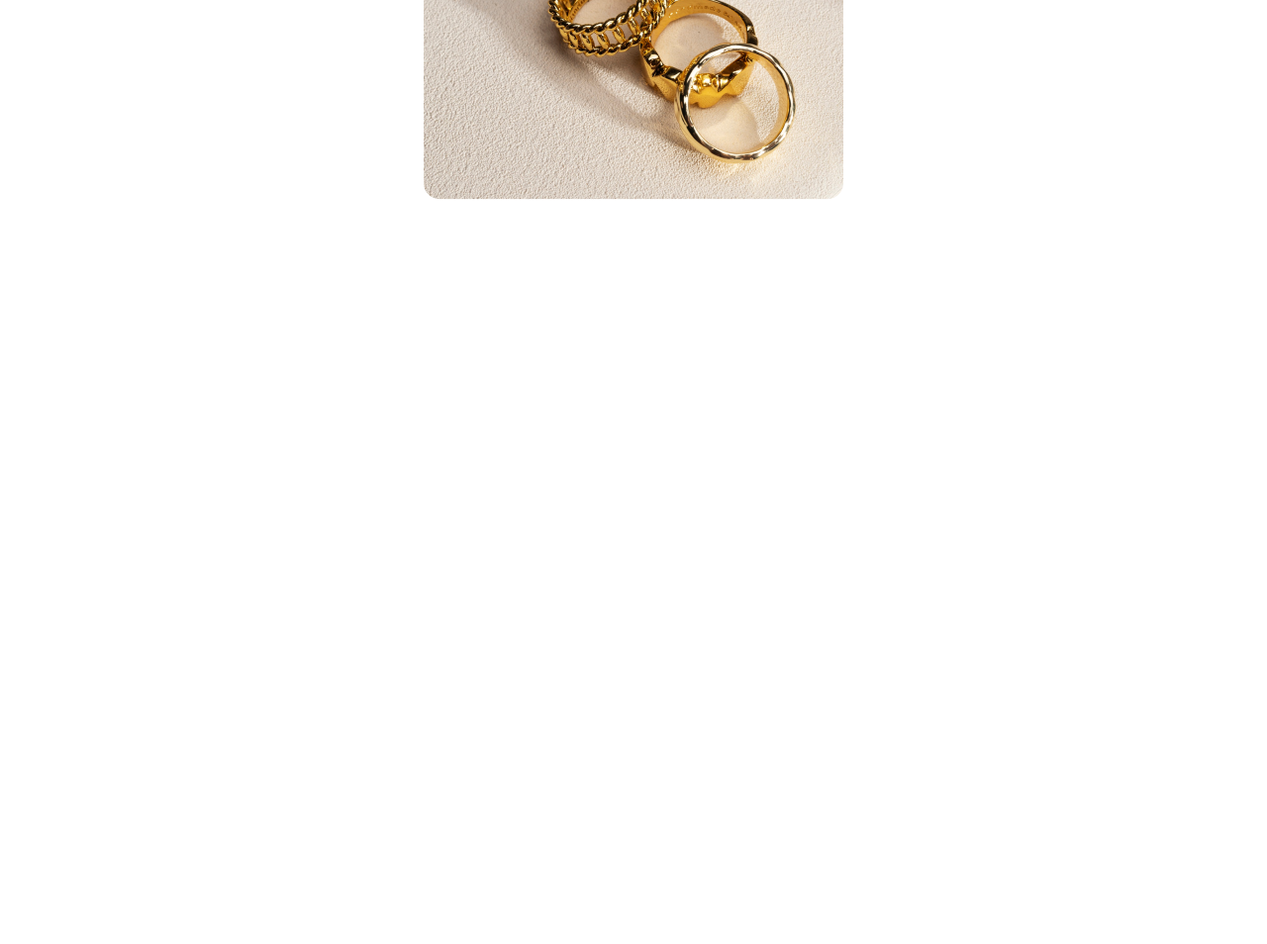
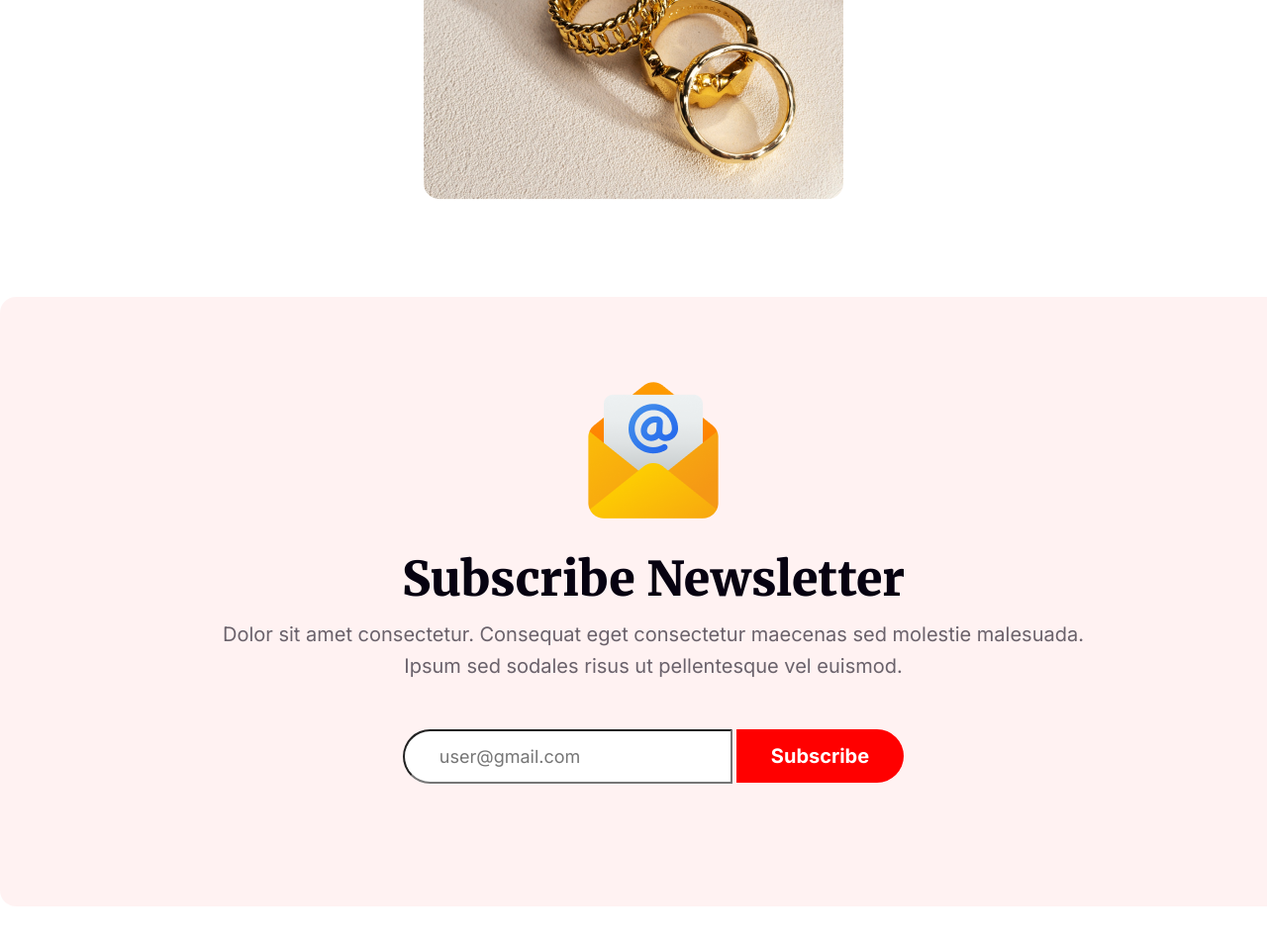
Before and after one commit to Tasnimul-Shakil/B9A1-New-Year-New-Mission, a plain HTML site: page index.html in a window 1280 px wide. Shown: the part 5761-6715 px from the top of the page at 99% size. Before the commit the page ends 6061 px from the top, so only its background shows below. Drawn offline with Linux system fonts and the light colour scheme.

Commit message:
Subscribe Newsletter

```diff
--- a/index.html
+++ b/index.html
@@ -106,6 +106,17 @@
             </div>
           </div>
         </section>
+        <section class="newsletter">
+              <div class="newsletter-view">
+                <img id="newsletter-image" src="./resources/Gmail.png" alt="">
+              </div>
+              <h1 class="newsletter-title">Subscribe Newsletter</h1>
+              <p class="newsletter-description">Dolor sit amet consectetur. Consequat eget consectetur maecenas sed molestie malesuada. Ipsum sed sodales risus ut pellentesque vel euismod. </p>
+              <div class="newsletter-subscription">
+                <input class="input-box" type="email" placeholder="user@gmail.com">
+                <button class="subscription-primary">Subscribe</button>
+          </section>
+              </div>
     </main>
     <footer></footer>
   </body>
--- a/styles/styles.css
+++ b/styles/styles.css
@@ -306,3 +306,72 @@
   font-weight: 400;
   line-height: 32px;
 }
+
+/* Newsletter */
+
+.newsletter {
+  margin: 60px auto;
+  align-items: center;
+  width: 1320px;
+  height: 616px;
+  flex-shrink: 0;
+  text-align: center;
+  border-radius: 16px;
+  background: rgba(255, 0, 0, 0.05);
+}
+.newsletter-view {
+  padding-top: 80px;
+  padding-bottom: 20px;
+}
+.newsletter-title {
+  color: #070211;
+  text-align: center;
+  font-family: Merriweather;
+  font-size: 48px;
+  font-style: normal;
+  font-weight: 900;
+  line-height: normal;
+  text-transform: capitalize;
+}
+.newsletter-description {
+  color: rgba(7, 2, 17, 0.6);
+  margin-top: 10px;
+  margin-bottom: 48px;
+  margin-left: 210px;
+  margin-right: 210px;
+  text-align: center;
+  font-family: Inter;
+  font-size: 20px;
+  font-style: normal;
+  font-weight: 400;
+  line-height: 32px;
+}
+.newsletter-subscription {
+  display: block;
+  margin-bottom: 25px;
+  color: #757575;
+  border-radius: 5px;
+  border: 0;
+  width: 100%;
+}
+.subscription-primary {
+  font-family: Inter;
+  border-radius: 0 100px 100px 0;
+  background: #ff0000;
+  border: 0;
+  font-size: 20px;
+  color: white;
+  font-weight: 700;
+  padding: 15px 35px;
+}
+.input-box {
+  font-family: Inter;
+  border-radius: 100px 0 0 100px;
+  color: #757575;
+  font-family: Inter;
+  font-size: 18px;
+  font-style: normal;
+  font-weight: 400;
+  line-height: normal;
+  padding: 15px 35px;
+}
```
Also changed, not shown: resources/Gmail.png (renamed from resources/Group 61.png), 1 other file.
